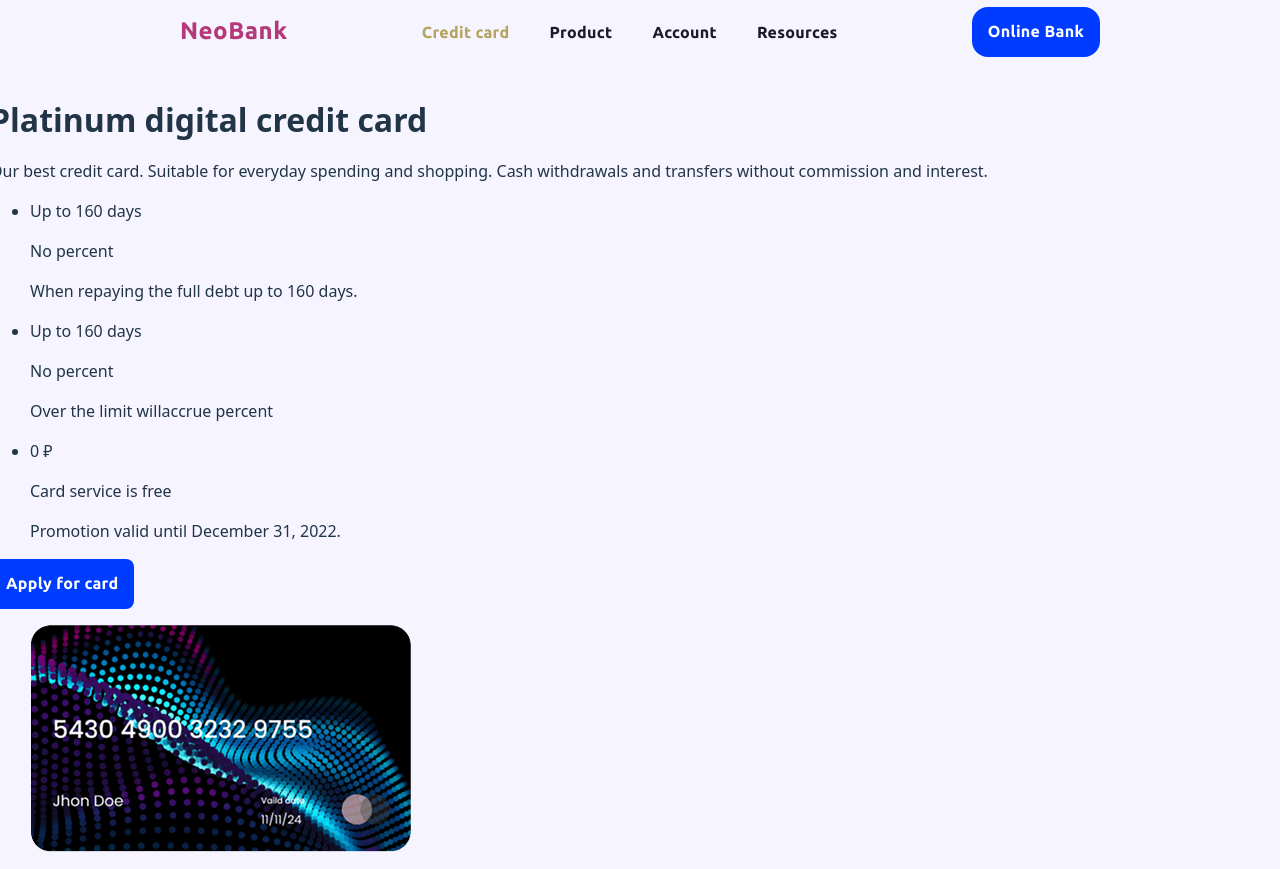
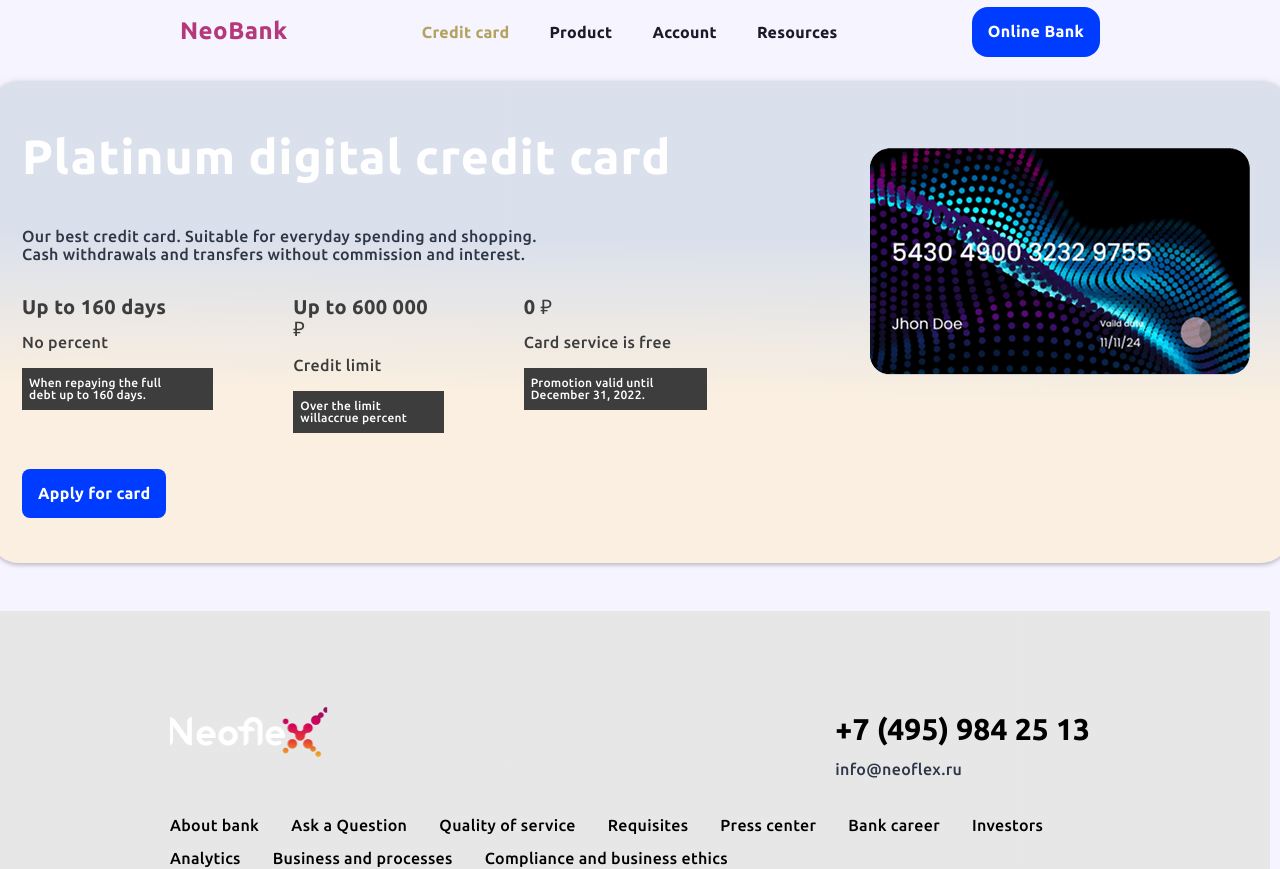
Before and after one commit to Alexey917/neobank, a React (Vite) app in the folder my-app/: page /loan in a window 1280 px wide. Shown: the top 869 px of the page. Built offline with nearby package versions, Linux system fonts and the light colour scheme; no server answers; the HTML template or start-up script is replaced by a standard one.

Commit message:
Доделал верстку компонента CreditCard

```diff
--- a/my-app/src/components/CreditCard/CreditCard.module.scss
+++ b/my-app/src/components/CreditCard/CreditCard.module.scss
@@ -2,5 +2,49 @@
 
 .creditCard {
   @include container();
+  @include flex-properties(flex, row, space-between, null, 122px);
+  box-shadow: 0px 2px 4px 0px rgba(0, 0, 0, 0.2),
+    0px 0px 8px 0px rgba(0, 0, 0, 0.08);
+  border-radius: 29px;
+  padding: 51px 0 45px 32px;
   margin-top: 17px;
+  margin-bottom: 48px;
+  background: linear-gradient(
+    180.8deg,
+    rgba(203, 213, 224, 0.624) 34.33%,
+    rgba(254, 235, 200, 0.56) 64.27%
+  );
+  &__info {
+    @include flex-properties(flex, column, null, null, null);
+  }
+
+  &__title {
+    margin: 0 0 48px 0;
+    @include text-properties(
+      Ubuntu,
+      48px,
+      100%,
+      0.02em,
+      700,
+      rgba(255, 255, 255, 1)
+    );
+  }
+
+  &__text {
+    width: 515px;
+    margin: 0 0 32px 0;
+    @include text-properties(
+      Ubuntu,
+      16px,
+      112%,
+      0.02em,
+      500,
+      rgba(45, 55, 72, 1)
+    );
+  }
+
+  &__list {
+    @include list-style(none, 0, 0);
+    @include flex-properties(flex, row, null, null, 80px);
+  }
 }
--- a/my-app/src/components/CreditCard/CreditCard.tsx
+++ b/my-app/src/components/CreditCard/CreditCard.tsx
@@ -2,39 +2,49 @@
 
 import classes from './CreditCard.module.scss';
 import creditCardImg from '../../assets/images/creditCard.webp';
+import { CreditCardFeature } from '../CreditCardFeature/CreditCardFeature';
 
 export const CreditCard = () => {
   return (
     <section className={classes.creditCard}>
-      <article>
-        <h1>Platinum digital credit card</h1>
-        <p>
+      <article className={classes.creditCard__info}>
+        <h1 className={classes.creditCard__title}>
+          Platinum digital credit card
+        </h1>
+
+        <p className={classes.creditCard__text}>
           Our best credit card. Suitable for everyday spending and shopping.
           Cash withdrawals and transfers without commission and interest.
         </p>
-        <ul>
-          <li>
-            <p>Up to 160 days</p>
-            <p>No percent</p>
-            <span>When repaying the full debt up to 160 days.</span>
-          </li>
 
-          <li>
-            <p>Up to 160 days</p>
-            <p>No percent</p>
-            <span>Over the limit willaccrue percent</span>
-          </li>
+        <ul className={classes.creditCard__list}>
+          <CreditCardFeature
+            title="Up to 160 days"
+            text="No percent"
+            tooltipText="When repaying the full
+debt up to 160 days."
+          />
+          <CreditCardFeature
+            title="Up to 600 000 ₽"
+            text="Credit limit"
+            tooltipText="Over the limit willaccrue percent"
+          />
+          <CreditCardFeature
+            title="0 ₽"
+            text="Card service is free"
+            tooltipText="Promotion valid until December 31, 2022."
+          />
+        </ul>
 
-          <li>
-            <p>0 ₽</p>
-            <p>Card service is free</p>
-            <span>Promotion valid until December 31, 2022.</span>
-          </li>
-        </ul>
         <CustomButton text="Apply for card" />
       </article>
-      <figure>
-        <img src={creditCardImg} alt="Platinum digital credit card" />
+
+      <figure className={classes.creditCard__imgWrapper}>
+        <img
+          className={classes.creditCard__img}
+          src={creditCardImg}
+          alt="Platinum digital credit card"
+        />
       </figure>
     </section>
   );
--- /dev/null
+++ b/my-app/src/components/CreditCardFeature/CreditCardFeature.tsx
@@ -0,0 +1,23 @@
+import { FC } from 'react';
+import classes from './CreditFeature.module.scss';
+import { Tooltip } from '../UI/Tooltip/Tooltip';
+
+interface CreditCardFeatureProps {
+  title: string;
+  text: string;
+  tooltipText: string;
+}
+
+export const CreditCardFeature: FC<CreditCardFeatureProps> = ({
+  title,
+  text,
+  tooltipText,
+}) => {
+  return (
+    <li className={classes.creditCard__listItem}>
+      <p className={classes.creditCard__listItemTitle}>{title}</p>
+      <p className={classes.creditCard__listItemText}>{text}</p>
+      <Tooltip text={tooltipText} />
+    </li>
+  );
+};
--- /dev/null
+++ b/my-app/src/components/CreditCardFeature/CreditFeature.module.scss
@@ -0,0 +1,45 @@
+@use '../../styles/App.scss' as *;
+
+.creditCard {
+  &__listItem {
+    margin: 0 0 36px 0;
+  }
+
+  &__listItemTitle {
+    margin: 0 0 9px 0;
+    @include text-properties(
+      Ubuntu,
+      20px,
+      112%,
+      0.02em,
+      700,
+      rgba(61, 61, 61, 1)
+    );
+  }
+
+  &__listItemText {
+    @include text-properties(
+      Ubuntu,
+      16px,
+      112%,
+      0.02em,
+      500,
+      rgba(61, 61, 61, 1)
+    );
+  }
+
+  &__tooltip {
+    padding: 9px 30px 9px 7px;
+    display: inline-block;
+    @include text-properties(
+      Ubuntu,
+      12px,
+      100%,
+      0.02em,
+      500,
+      rgba(61, 61, 61, 1)
+    );
+    color: rgba(255, 255, 255, 1);
+    background-color: #3d3d3d;
+  }
+}
--- a/my-app/src/components/UI/CustomButton/CustomButton.module.scss
+++ b/my-app/src/components/UI/CustomButton/CustomButton.module.scss
@@ -1,6 +1,7 @@
 @use '../../../styles/App.scss' as *;
 
 .button {
+  align-self: flex-start;
   @include text-properties(
     Ubuntu,
     1rem,
--- /dev/null
+++ b/my-app/src/components/UI/Tooltip/Tooltip.module.scss
@@ -0,0 +1,18 @@
+@use '../../../styles/App.scss' as *;
+
+.creditCard {
+  &__tooltip {
+    padding: 9px 30px 9px 7px;
+    display: inline-block;
+    @include text-properties(
+      Ubuntu,
+      12px,
+      100%,
+      0.02em,
+      500,
+      rgba(61, 61, 61, 1)
+    );
+    color: rgba(255, 255, 255, 1);
+    background-color: #3d3d3d;
+  }
+}
--- /dev/null
+++ b/my-app/src/components/UI/Tooltip/Tooltip.tsx
@@ -0,0 +1,14 @@
+import { FC } from 'react';
+import classes from './Tooltip.module.scss';
+
+interface TooltipProps {
+  text: string;
+}
+
+export const Tooltip: FC<TooltipProps> = ({ text }) => {
+  return (
+    <>
+      <span className={classes.creditCard__tooltip}>{text}</span>
+    </>
+  );
+};
```
